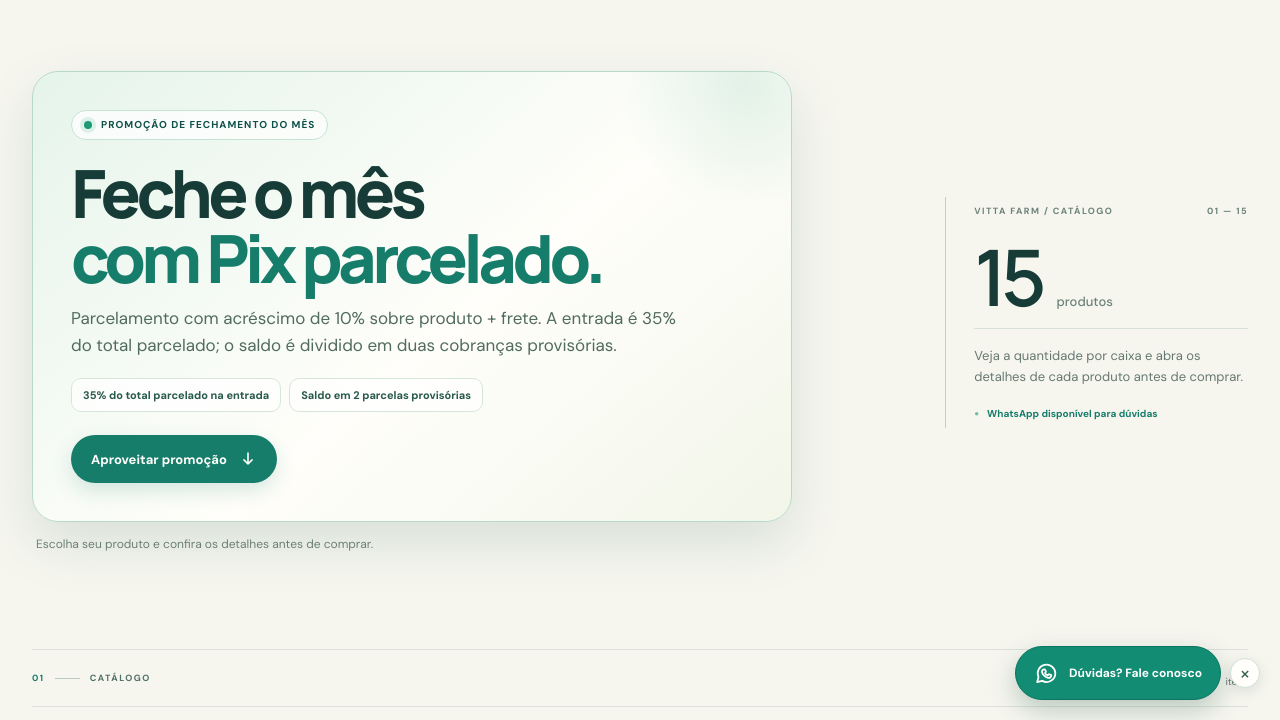
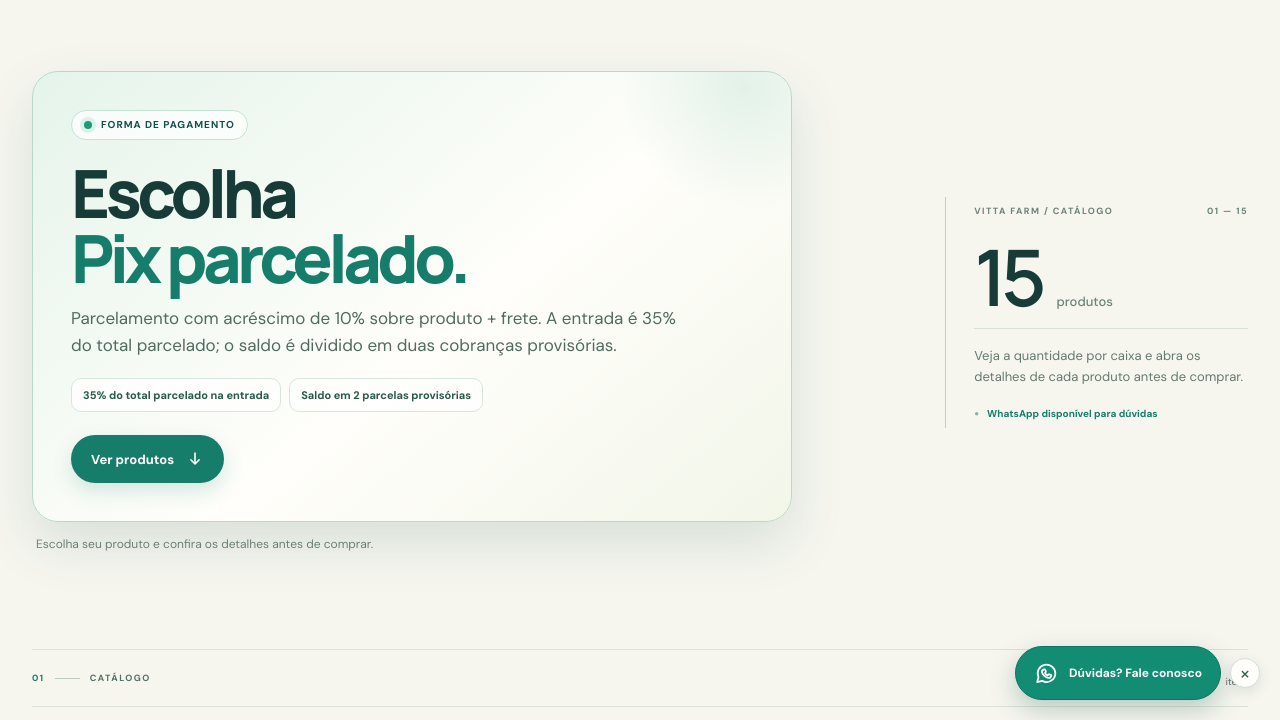
Before and after one commit to VertexBlockchain/vittafarm, a website: page index.html in a window 1280 px wide. Shown: the part 80-800 px from the top of the page. Drawn offline with Linux system fonts and the light colour scheme.

Commit message:
fix: remover mensagem de fechamento do mes

```diff
--- a/index.html
+++ b/index.html
@@ -34,15 +34,15 @@
       <section class="hero page-shell" aria-labelledby="hero-title">
         <div class="hero-copy">
           <div class="hero-promo-card">
-            <p class="promo-kicker"><span class="promo-kicker-dot" aria-hidden="true"></span> Promoção de fechamento do mês</p>
-            <h1 id="hero-title">Feche o mês<br /><span>com Pix parcelado.</span></h1>
+            <p class="promo-kicker"><span class="promo-kicker-dot" aria-hidden="true"></span> Forma de pagamento</p>
+            <h1 id="hero-title">Escolha<br /><span>Pix parcelado.</span></h1>
             <p class="promo-description">Parcelamento com acréscimo de 10% sobre produto + frete. A entrada é 35% do total parcelado; o saldo é dividido em duas cobranças provisórias.</p>
             <div class="promo-highlights" aria-label="Resumo da promoção">
               <span>35% do total parcelado na entrada</span>
               <span>Saldo em 2 parcelas provisórias</span>
             </div>
             <a class="button button-primary promo-cta" href="#produtos">
-              Aproveitar promoção
+              Ver produtos
               <svg viewBox="0 0 20 20" aria-hidden="true"><path d="M10 3.5v12M5.5 11l4.5 4.5 4.5-4.5" /></svg>
             </a>
           </div>
```
Also changed, not shown: TODO.md (+1 -0 lines).
